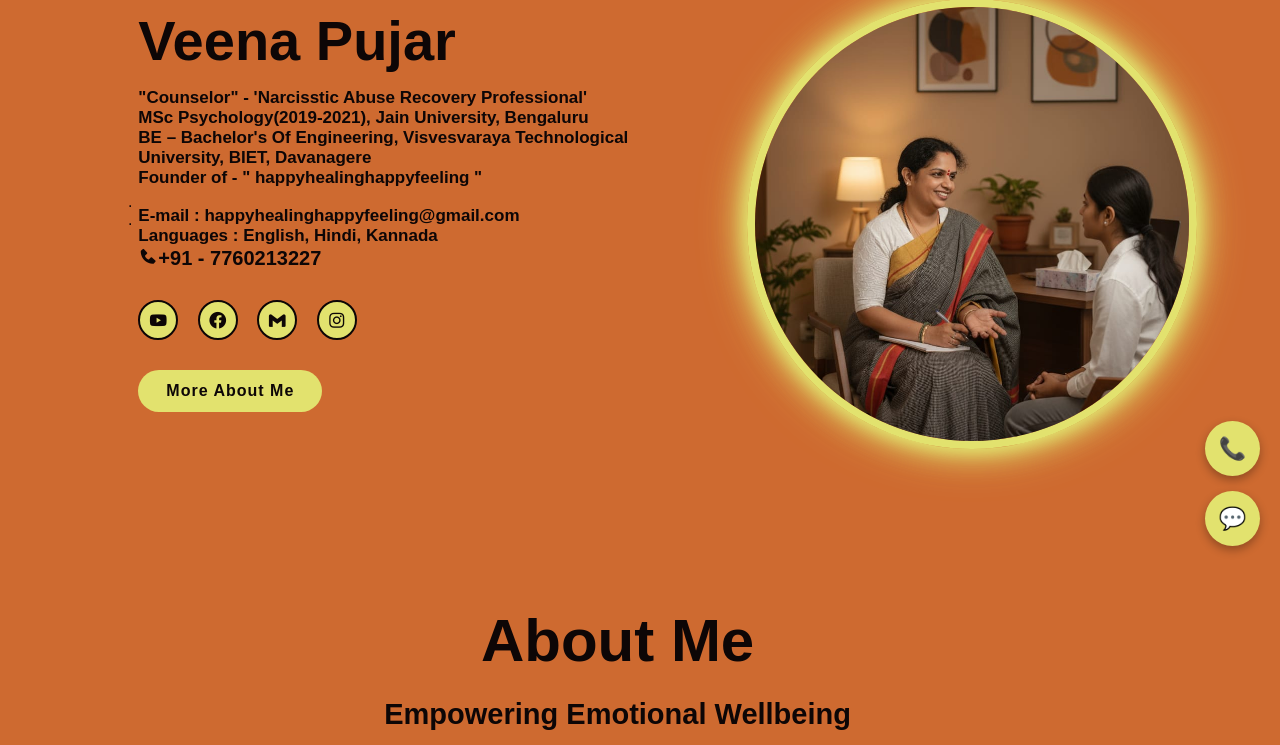
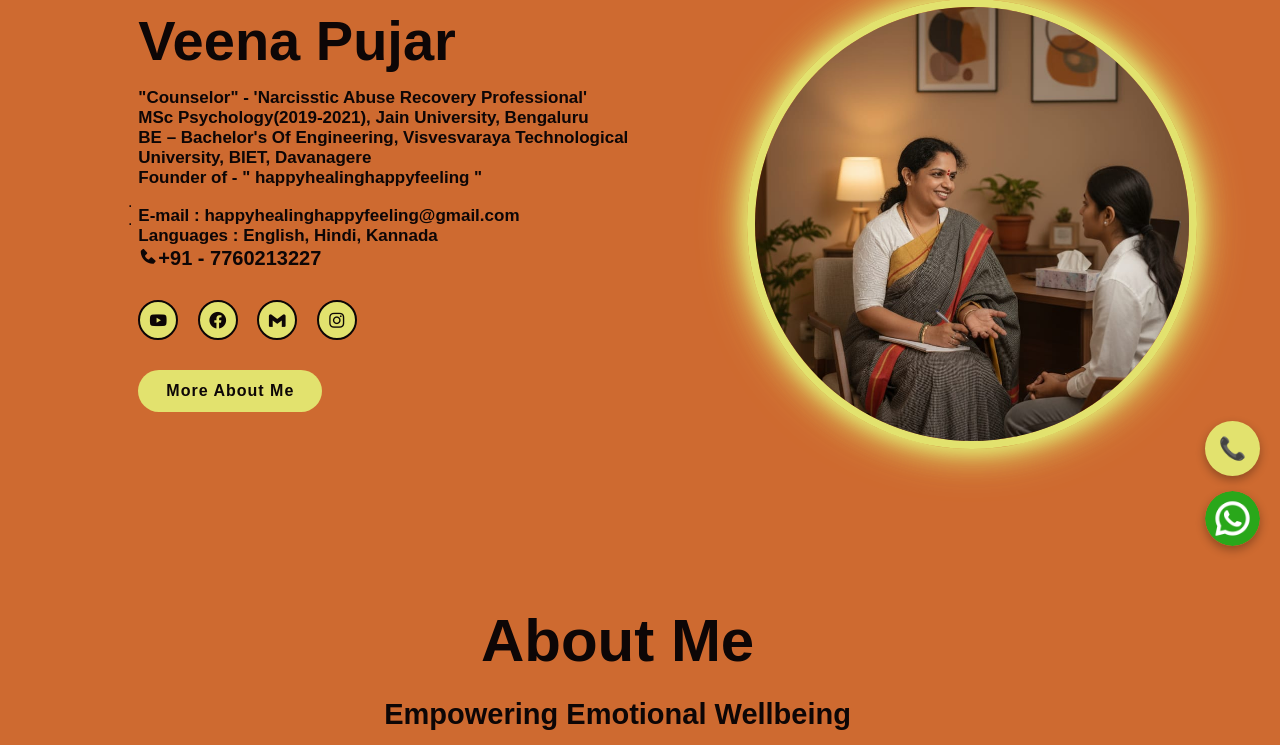
Before and after one commit to happyhealinghappyfeeling/Veenapujarcounselor, a Django app: page /en/ in a window 1280 px wide. Shown: the part 224-969 px from the top of the page. Run offline with Django 5.2, Linux system fonts and the light colour scheme; some libraries are stand-ins or nearby versions.

Commit message:
Updated whatsapp orgnl color

```diff
--- a/templates/index.html
+++ b/templates/index.html
@@ -358,17 +358,25 @@
     </script>
     <!-- <script src="{% static 'js/main.js' %} "></script> -->
 
-    <!--ChatBot HTML code-->
+    <!-- ChatBot HTML code -->
 <div class="floating-buttons">
+
     <!-- Call Button -->
     <a href="tel:7760213227" class="float-btn call-btn">📞</a>
+
     <!-- WhatsApp Button -->
-        <a href="https://wa.me/917760213227?text=Hello%20I%20want%20to%20enquire" class="float-btn whatsapp-btn" target="_blank">💬</a>
+    <a href="https://wa.me/917760213227?text=Hello%20I%20want%20to%20enquire"
+       class="float-btn whatsapp-btn"
+       target="_blank">
+
+       <img src="{% static 'images/whatsapp.png' %}" alt="WhatsApp">
+    </a>
+
 </div>
 
-    <!-- ChatBot CSS code-->
-    <!-- Floating Call & WhatsApp Buttons -->
+<!-- CSS -->
 <style>
+
 /* Floating Buttons Container */
 .floating-buttons {
     position: fixed;
@@ -388,32 +396,32 @@
     display: flex;
     align-items: center;
     justify-content: center;
-    font-size: 22px;
-    color: black;
     text-decoration: none;
     box-shadow: 0 4px 10px rgba(0,0,0,0.3);
     transition: 0.3s ease;
+    overflow: hidden;
 }
 
 /* Call Button */
 .call-btn {
     background-color: rgb(226, 226, 110);
+    font-size: 22px;
+    color: black;
 }
 
-    .call-btn:hover {
-    background-color: rgb(226, 226, 110);
+/* WhatsApp Button */
+.whatsapp-btn img {
+    width: 100%;
+    height: 100%;
+    object-fit: cover;
+    border-radius: 50%;
+}
+
+/* Hover Effect */
+.float-btn:hover {
     transform: scale(1.1);
 }
 
-    /* WhatsApp Button */
-    .whatsapp-btn {
-    background-color: rgb(226, 226, 110);
-    }
-
-    .whatsapp-btn:hover {
-    background-color: rgb(226, 226, 110);
-    transform: scale(1.1);
-    }
 </style>
 
 </body>
```
Also changed, not shown: counProj/static/images/whatsapp.png (added). Lines whose indentation alone changed are shown as unchanged.
